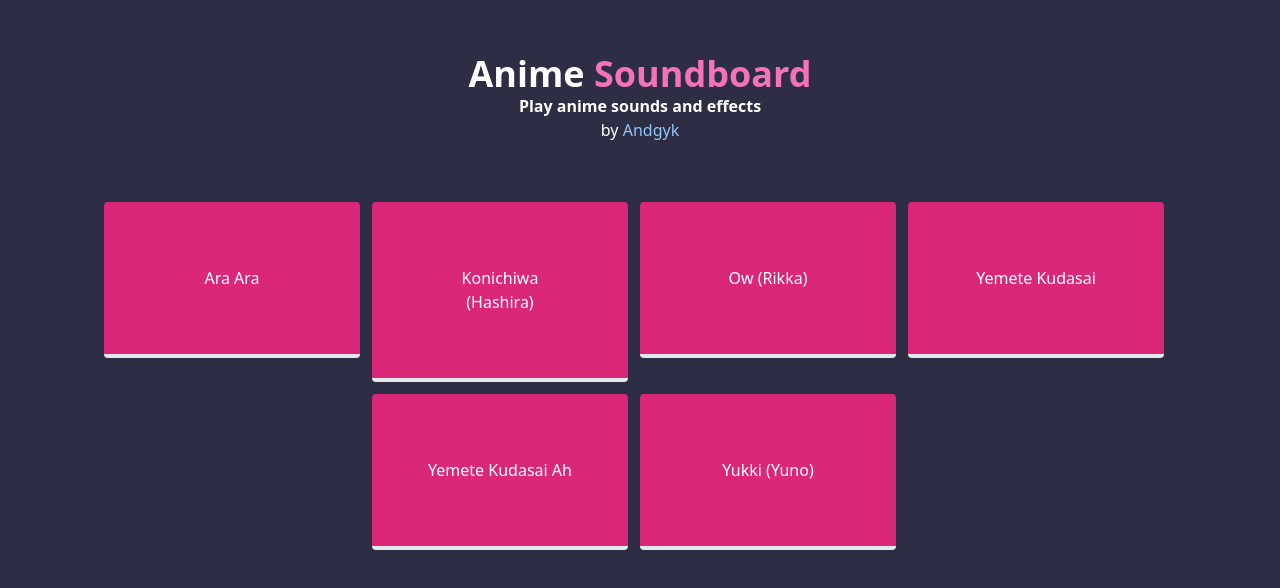
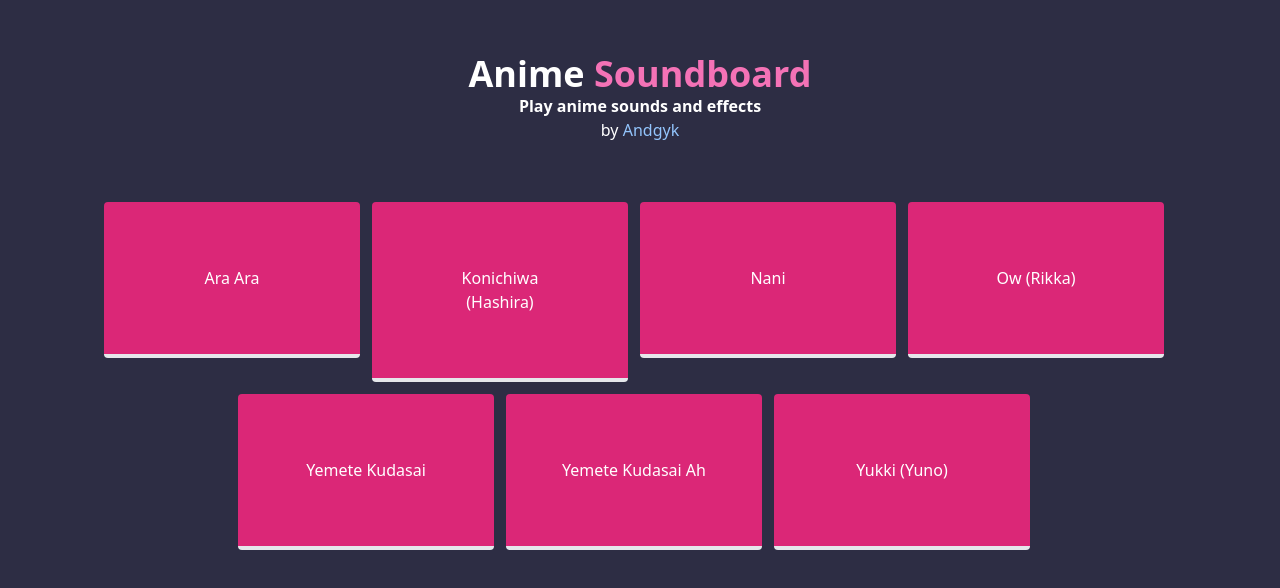
Before and after one commit to andgyk/anime-soundboard, a Next.js app: page / in a window 1280 px wide. Shown: the part 154-742 px from the top of the page. Built offline with nearby package versions, Linux system fonts and the light colour scheme.

Commit message:
add "nani" sound effect

```diff
--- a/components/audio-component.js
+++ b/components/audio-component.js
@@ -3,6 +3,7 @@ export default function AudioComponent () {
         <>
         <audio src="./audio/ara-ara.mp3" id="ara-ara-audio"></audio>
         <audio src="./audio/hashira-konichiwa.mp3" id="hasira-konichiwa-audio"></audio>
+        <audio src="./audio/nani.mp3" id="nani-audio"></audio>
         <audio src="./audio/rikka-ow.mp3" id="rikka-ow-audio"></audio>
         <audio src="./audio/yemete-kudasai.mp3" id="yemete-audio"></audio>
         <audio src="./audio/yemete-kudasai-ah.mp3" id="yemete2-audio"></audio>
--- a/pages/index.js
+++ b/pages/index.js
@@ -29,6 +29,7 @@ export default function Home() {
         <div className="mt-12 flex flex-wrap justify-center">
           <SoundBoxComponent text="Ara Ara" id="ara-ara-audio" />
           <SoundBoxComponent text="Konichiwa (Hashira)" id="hasira-konichiwa-audio" />
+          <SoundBoxComponent text="Nani" id="nani-audio" />
           <SoundBoxComponent text="Ow (Rikka)" id="rikka-ow-audio" />
           <SoundBoxComponent text="Yemete Kudasai" id="yemete-audio" />
           <SoundBoxComponent text="Yemete Kudasai Ah" id="yemete2-audio" />
```
Also changed, not shown: 1 other file (tests, documents, lock files or other folders).
